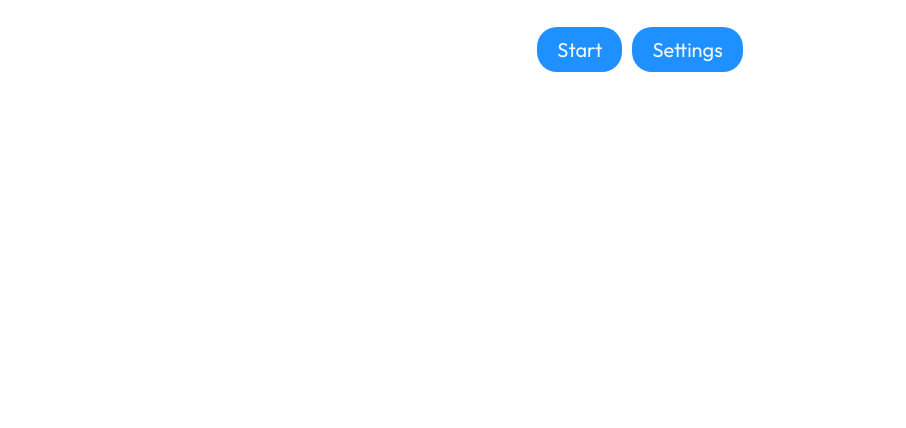
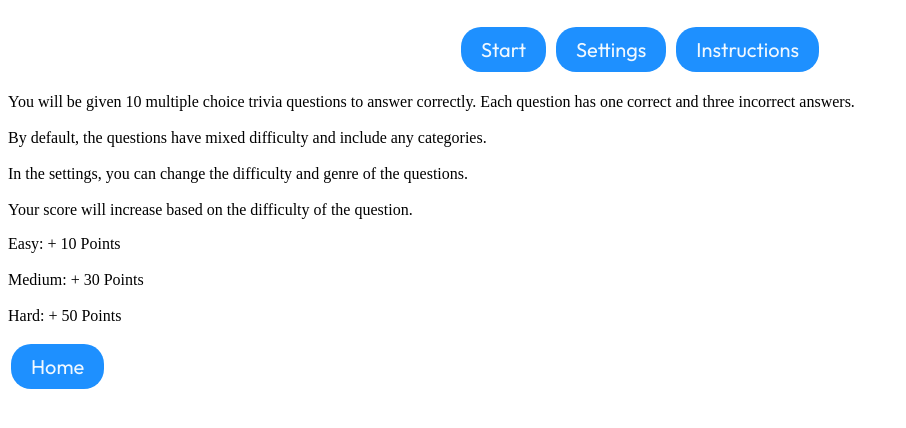
Before and after one commit to Alex959941/trivia, a plain HTML site: page index.html in a window 1280 px wide. Shown: the part 76-504 px from the top of the page, without its empty margins (0-906 px from the left). Drawn offline with Linux system fonts and the light colour scheme.

Commit message:
Update index.html

```diff
--- a/index.html
+++ b/index.html
@@ -25,6 +25,12 @@
      <button type="button" onclick="fetchQuestions()" id="startButton" class="Sbutton">Start</button>
      <button type="button" onclick="showOptions(1)" id="settingsButton" class="Sbutton">Settings</button>
        <button id="installButton" style="display: none;" class="Sbutton">Install App</button>
+       <button onclick="instructions()" id="infoButton" class="Sbutton">Instructions</button>
+     </div>
+     <div id="instructions">
+      <p id="introP">You will be given 10 multiple choice trivia questions to answer correctly. Each question has one correct and three incorrect answers. <br><br>By default, the questions have mixed difficulty and include any categories. <br><br>In the settings, you can change the difficulty and genre of the questions.<br><br>Your score will increase based on the difficulty of the question.</p>
+      <p id="sP">Easy: + 10 Points<br><br>Medium: + 30 Points<br><br>Hard: + 50 Points</p>
+      <button onclick="restart()" class="Sbutton">Home</button>
      </div>
      <div id="trivia">
       <div id="askBox"></div>
```
